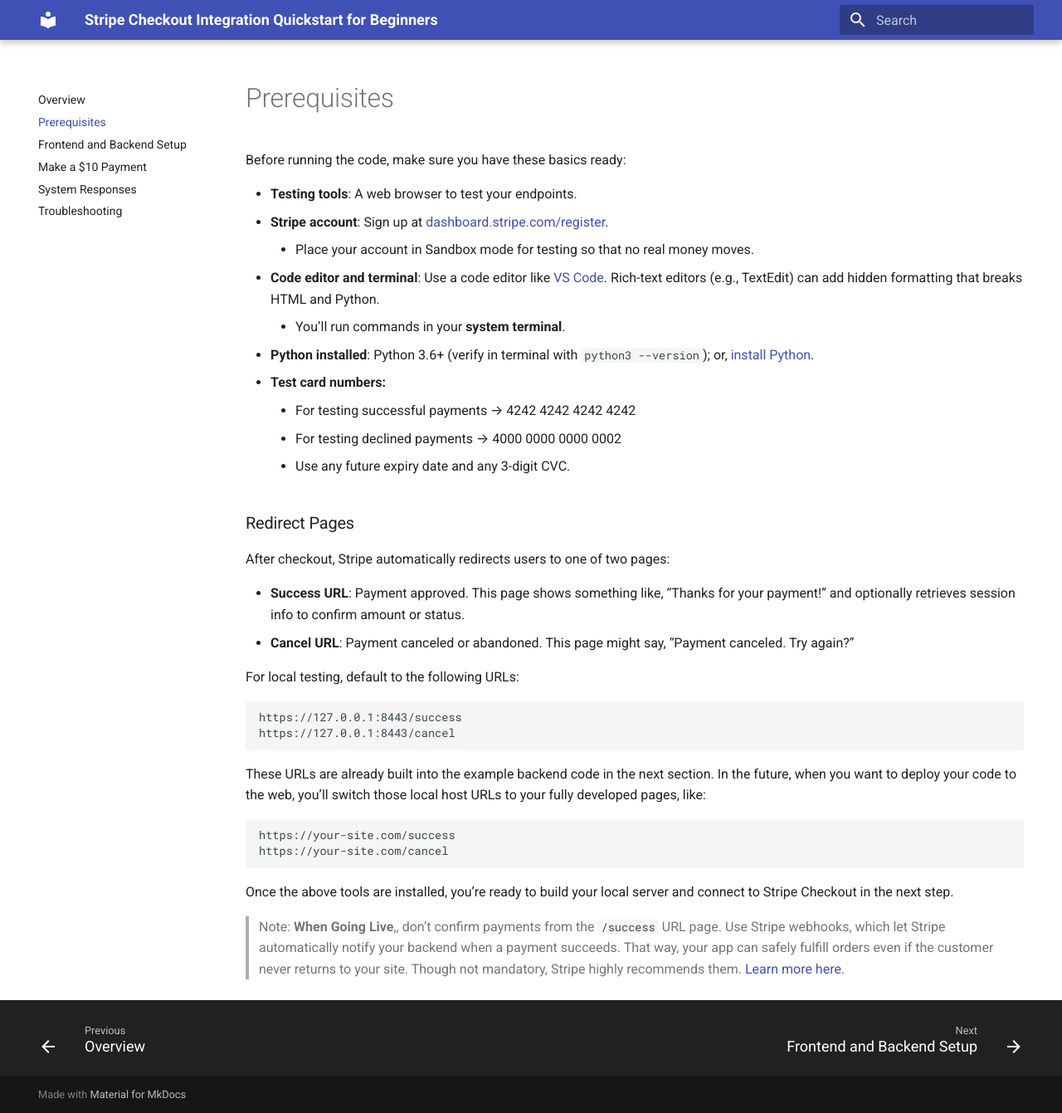
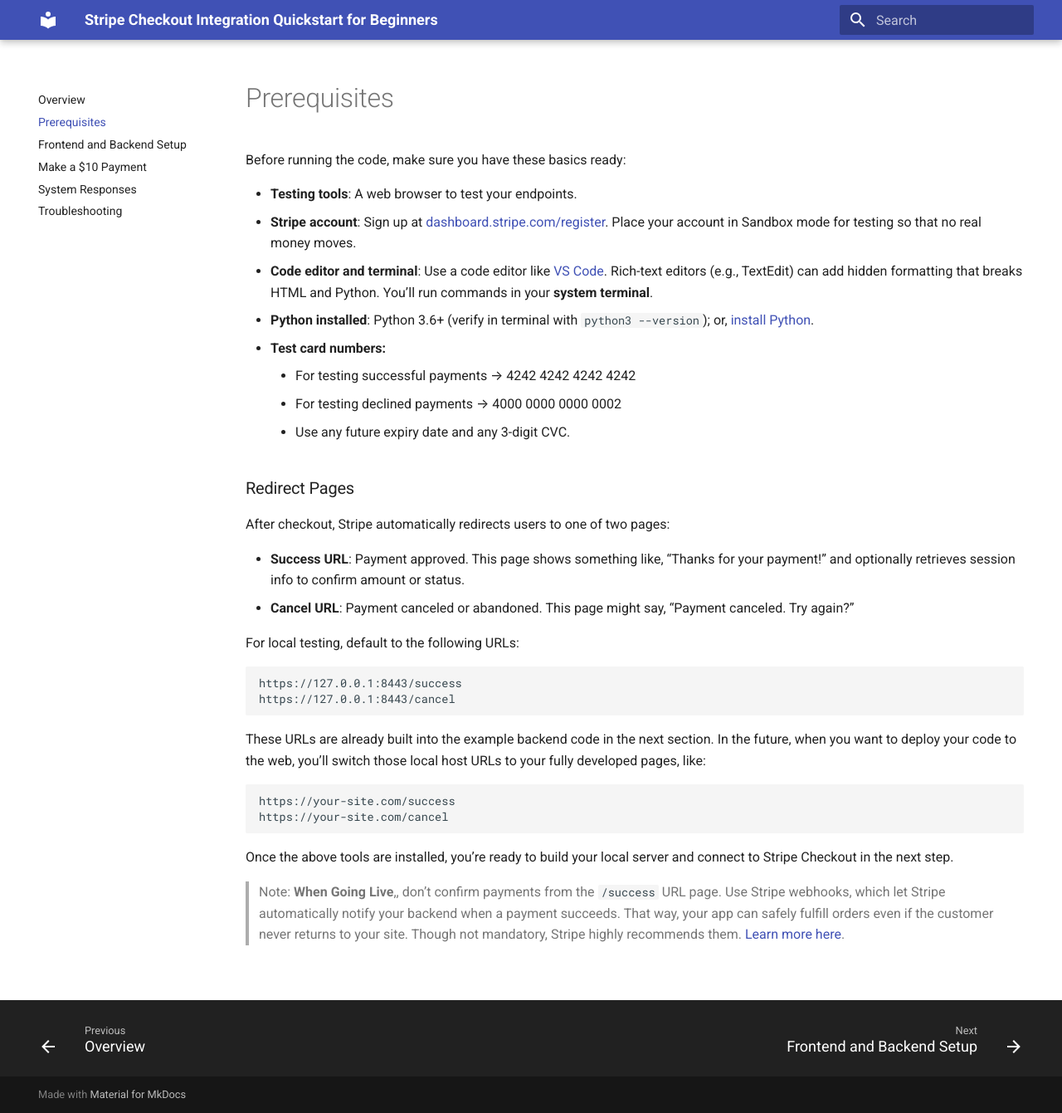
Before and after one commit to codymauro/stripe-payment-guide, an MkDocs documentation site: the page built from docs/prerequisites.md, in a window 1280 px wide and 1341 px high. Shown: the whole window at 83% size. Built offline with MkDocs 1.6.1 and Material for MkDocs 9.7.7, drawn with Linux system fonts in a browser that asks for light colours.

```diff
--- a/docs/prerequisites.md
+++ b/docs/prerequisites.md
@@ -5,10 +5,8 @@ hide:
 Before running the code, make sure you have these basics ready:
 
 - **Testing tools**: A web browser to test your endpoints.
-- **Stripe account**: Sign up at [dashboard.stripe.com/register](https://dashboard.stripe.com/register).
-    - Place your account in Sandbox mode for testing so that no real money moves.
-- **Code editor and terminal**: Use a code editor like [VS Code](https://vscode.dev/). Rich-text editors (e.g., TextEdit) can add hidden formatting that breaks HTML and Python.
-    - You’ll run commands in your **system terminal**.
+- **Stripe account**: Sign up at [dashboard.stripe.com/register](https://dashboard.stripe.com/register). Place your account in Sandbox mode for testing so that no real money moves.
+- **Code editor and terminal**: Use a code editor like [VS Code](https://vscode.dev/). Rich-text editors (e.g., TextEdit) can add hidden formatting that breaks HTML and Python. You’ll run commands in your **system terminal**.
 - **Python installed**: Python 3.6+ (verify in terminal with `python3 --version`); or, [install Python](https://www.python.org/).
 - **Test card numbers:**
     - For testing successful payments → 4242 4242 4242 4242
```
